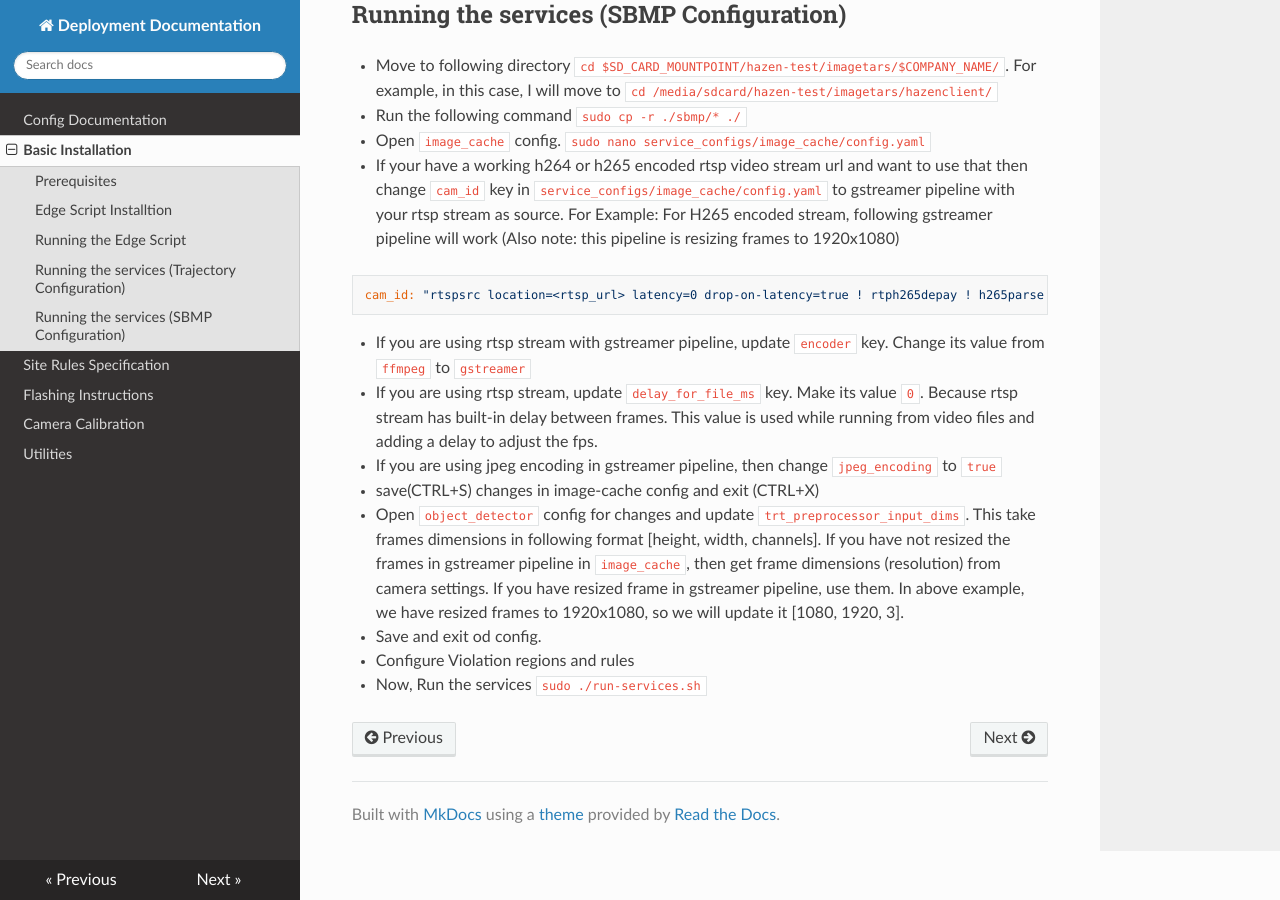
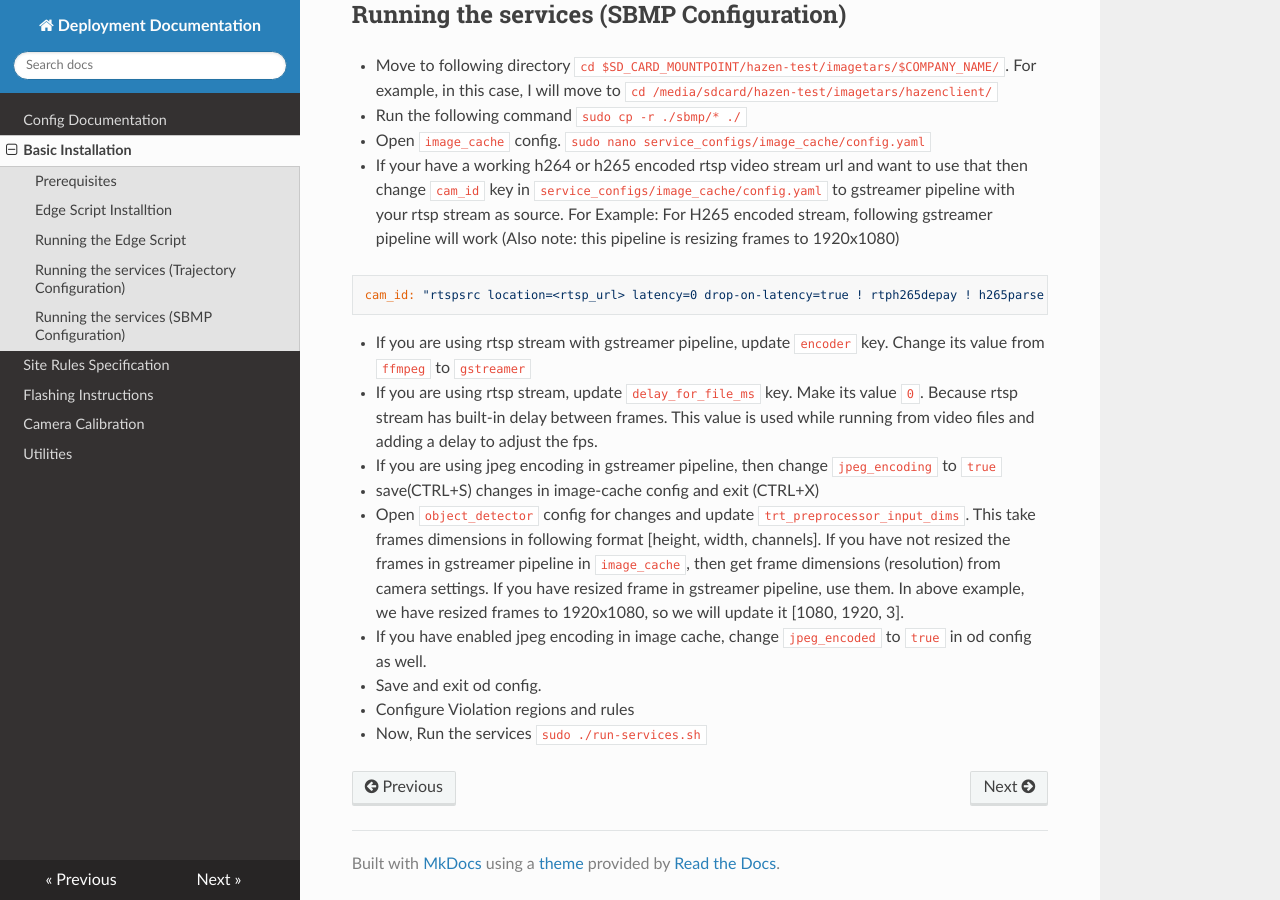
Before and after one commit to hazenai/system-docs, an MkDocs documentation site: the page built from docs/installation.md, in a window 1280 px wide and 900 px high, scrolled down 2341 px. Built offline with MkDocs 1.6.1, drawn with Linux system fonts in a browser that asks for light colours; nearby versions of some CDN libraries.

Commit message:
changing docs

```diff
--- a/docs/installation.md
+++ b/docs/installation.md
@@ -111,6 +111,7 @@ delay to adjust the fps.
 * Open `object_detector` config for changes and update `trt_preprocessor_input_dims`. This take frames dimensions in following format [height, width, channels]. If you have not resized the frames
 in gstreamer pipeline in `image_cache`, then get frame  dimensions (resolution) from camera settings. If you have resized frame in gstreamer pipeline, use them. In above example, we have resized frames
 to 1920x1080, so we will update it [1080, 1920, 3].
+* If you have enabled jpeg encoding in image cache, change `jpeg_encoded` to `true` in od config as well.
 * Save and exit od config.
 * Configure Violation regions and rules
 * Now, Run the services `sudo ./run-services.sh`
```
